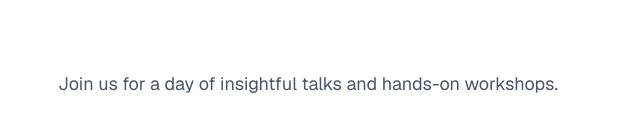
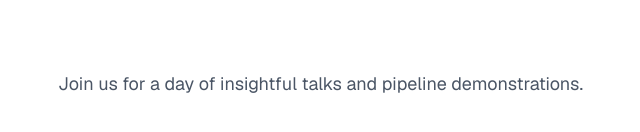
Before and after one commit to Lameckwh/tech-app, a Next.js app: page / in a window 1280 px wide. Shown: the part 574-706 px from the top of the page, without its empty margins (262-902 px from the left). Built offline with nearby package versions, Linux system fonts and the light colour scheme.

Commit message:
Update welcome message in homepage to reflect pipeline demonstrations

```diff
--- a/app/page.tsx
+++ b/app/page.tsx
@@ -5,7 +5,7 @@ export default function Home() {
       <main className="flex min-h-screen w-full max-w-3xl flex-col items-center justify-between py-32 px-16 bg-white dark:bg-black sm:items-start">
         <h1 className="text-4xl font-bold">Welcome to the Tech Day Presentation</h1>
         <p className="mt-4 text-lg text-gray-600 dark:text-gray-400">
-          Join us for a day of insightful talks and hands-on workshops.
+          Join us for a day of insightful talks and pipeline demonstrations.
         </p>
       </main>
     </div>
```
